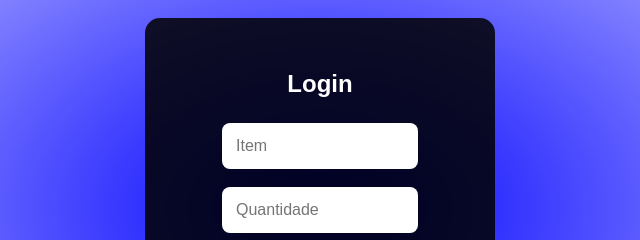
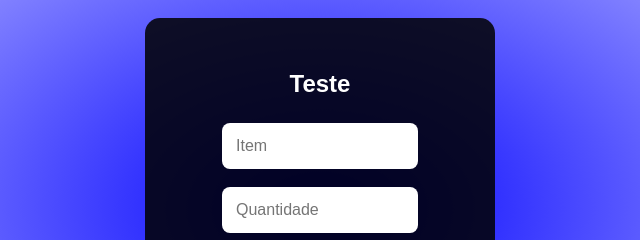
Before and after one commit to fabricioportugal2012-cyber/teste, a plain HTML site: page index.html in a window 1280 px wide. Shown: the part 201-441 px from the top of the page, 320-960 px from the left. Drawn offline with Linux system fonts and the light colour scheme.

Commit message:
Altera o título do formulário de login de "Login" para "Teste"

```diff
--- a/index.html
+++ b/index.html
@@ -109,7 +109,7 @@
 
     <form action="https://api.sheetmonkey.io/form/37AAoJ4rxAY8WSDqa61ET" method="post">
         <div class="tela-login">
-            <h1>Login</h1>
+            <h1>Teste</h1>
 
             <input type="text" placeholder="Item" name="Item" required>
 
```
